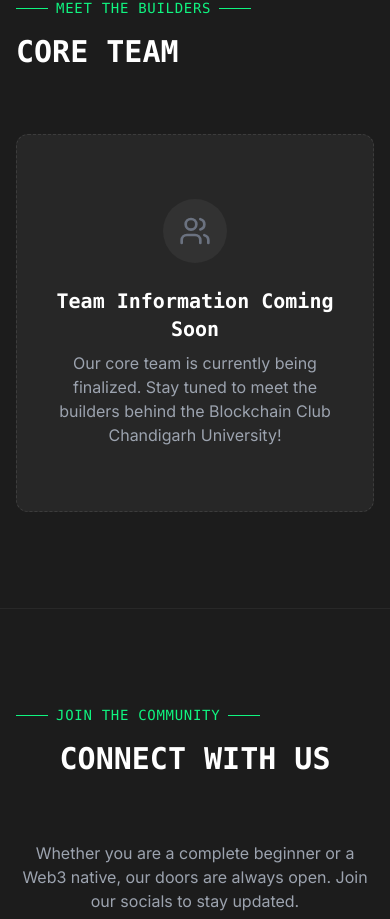
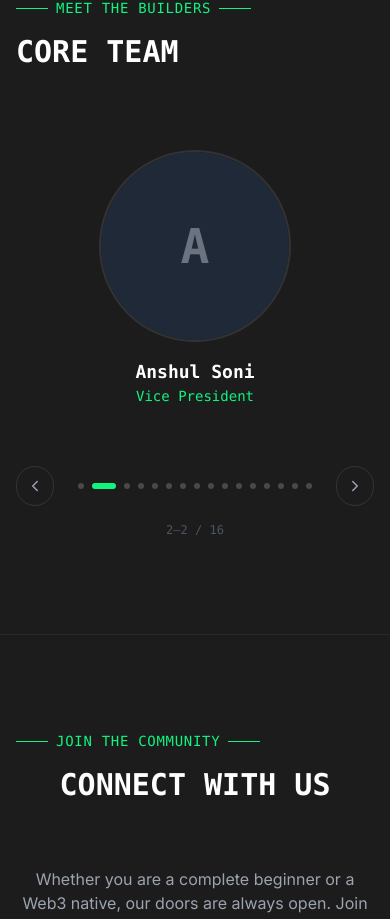
Before and after one commit to TrombokenduShiv/blockchain-club-cu.github.io, a Next.js app: page / in a window 390 px wide. Shown: the part 7375-8294 px from the top of the page. Built offline with nearby package versions, Linux system fonts and the light colour scheme.

Commit message:
Added Core Team Members. Also added gallery navbar button.

```diff
--- a/app/components/layout/Navbar.tsx
+++ b/app/components/layout/Navbar.tsx
@@ -51,7 +51,7 @@
           {/* Desktop Menu */}
           <div className="hidden md:block">
             <div className="ml-10 flex items-center space-x-8 font-mono text-sm">
-              {['About', 'Events', 'Team', 'Contact'].map((item) => (
+              {['About', 'Events', 'Gallery', 'Team', 'Contact'].map((item) => (
                 <button
                   key={item}
                   onClick={() => scrollToSection(item.toLowerCase())}
--- a/app/components/sections/Team.tsx
+++ b/app/components/sections/Team.tsx
@@ -1,13 +1,64 @@
 'use client';
 
 import { TEAM_MEMBERS } from '@/app/data/constants';
-import { motion } from 'framer-motion';
-import { Linkedin, Users } from 'lucide-react'; // Added Users icon
+import { motion, AnimatePresence } from 'framer-motion';
+import { Linkedin, Users, ChevronLeft, ChevronRight } from 'lucide-react';
 import { SectionHeader } from '../ui/SectionHeader';
+import { useState, useEffect, useCallback } from 'react';
+
+const CARDS_PER_PAGE = {
+  sm: 1,
+  md: 2,
+  lg: 4,
+};
 
 export const Team = () => {
-  // Check if team members exist
   const hasTeam = TEAM_MEMBERS && TEAM_MEMBERS.length > 0;
+  const [currentIndex, setCurrentIndex] = useState(0);
+  const [cardsVisible, setCardsVisible] = useState(4);
+  const [direction, setDirection] = useState<1 | -1>(1);
+  const [isPaused, setIsPaused] = useState(false);
+
+  // Responsive card count
+  useEffect(() => {
+    const update = () => {
+      if (window.innerWidth < 640) setCardsVisible(1);
+      else if (window.innerWidth < 1024) setCardsVisible(2);
+      else setCardsVisible(4);
+    };
+    update();
+    window.addEventListener('resize', update);
+    return () => window.removeEventListener('resize', update);
+  }, []);
+
+  const total = TEAM_MEMBERS?.length ?? 0;
+  const maxIndex = Math.max(0, total - cardsVisible);
+
+  const next = useCallback(() => {
+    setDirection(1);
+    setCurrentIndex((i) => (i >= maxIndex ? 0 : i + 1));
+  }, [maxIndex]);
+
+  const prev = useCallback(() => {
+    setDirection(-1);
+    setCurrentIndex((i) => (i <= 0 ? maxIndex : i - 1));
+  }, [maxIndex]);
+
+  // Auto-advance
+  useEffect(() => {
+    if (!hasTeam || isPaused) return;
+    const timer = setInterval(next, 3500);
+    return () => clearInterval(timer);
+  }, [hasTeam, isPaused, next]);
+
+  const visibleMembers =
+    TEAM_MEMBERS?.slice(currentIndex, currentIndex + cardsVisible) ?? [];
+
+  const variants = {
+    enter: (dir: number) => ({ opacity: 0, x: dir * 60 }),
+    center: { opacity: 1, x: 0 },
+    exit: (dir: number) => ({ opacity: 0, x: dir * -60 }),
+  };
 
   return (
     <section
@@ -18,7 +69,6 @@
         <SectionHeader title="CORE TEAM" subtitle="Meet The Builders" />
 
         {!hasTeam ? (
-          /* --- EMPTY STATE --- */
           <motion.div
             initial={{ opacity: 0, y: 20 }}
             whileInView={{ opacity: 1, y: 0 }}
@@ -37,19 +87,33 @@
             </p>
           </motion.div>
         ) : (
-          /* --- TEAM GRID --- */
-          <div className="flex flex-wrap justify-center gap-8">
-            {TEAM_MEMBERS.map((member, idx) => (
+          <div
+            className="relative"
+            onMouseEnter={() => setIsPaused(true)}
+            onMouseLeave={() => setIsPaused(false)}
+          >
+            {/* Carousel viewport */}
+            <div className="overflow-hidden px-2 py-4">
+              <AnimatePresence mode="popLayout" custom={direction}>
                 <motion.div
+                  key={currentIndex}
+                  custom={direction}
+                  variants={variants}
+                  initial="enter"
+                  animate="center"
+                  exit="exit"
+                  transition={{ duration: 0.35, ease: 'easeInOut' }}
+                  className="flex gap-8 justify-center"
+                >
+                  {visibleMembers.map((member) => (
+                    <div
                       key={member.id}
-                initial={{ opacity: 0, scale: 0.9 }}
-                whileInView={{ opacity: 1, scale: 1 }}
-                viewport={{ once: true }}
-                transition={{ delay: idx * 0.1 }}
-                className="w-full sm:w-[calc(50%-2rem)] lg:w-[calc(25%-2rem)] group text-center"
+                      className="w-full sm:w-[calc(50%-1rem)] lg:w-[calc(25%-1.5rem)] flex-shrink-0 group text-center"
                     >
+                      {/* Avatar */}
                       <div className="relative w-48 h-48 mx-auto mb-4 rounded-full overflow-hidden border-2 border-black/10 dark:border-white/10 group-hover:border-[#10F480] transition-all duration-300">
-                  <div className="w-full h-full bg-gray-800 flex items-center justify-center">
+                        <div className="w-full h-full bg-gray-100 dark:bg-gray-800 flex items-center justify-center">
+                          {member.image ? (
                             <img
                               src={member.image}
                               alt={member.name}
@@ -60,8 +124,14 @@
                                 target.src = `https://placehold.co/400x400/222/10F480?text=${member.name.charAt(0)}`;
                               }}
                             />
+                          ) : (
+                            <span className="text-5xl font-bold font-mono text-gray-400 dark:text-gray-500 group-hover:text-[#10F480] transition-colors">
+                              {member.name.charAt(0)}
+                            </span>
+                          )}
                         </div>
                       </div>
+
                       <h3 className="text-lg font-bold text-gray-900 dark:text-white font-mono">
                         {member.name}
                       </h3>
@@ -69,16 +139,67 @@
                         {member.role}
                       </p>
 
-                <div className="flex justify-center gap-3 transition-opacity duration-300">
+                      {member.linkedin && (
+                        <div className="flex justify-center gap-3">
                           <a
                             href={member.linkedin}
-                    className="text-gray-600 dark:text-gray-400 hover:text-gray-900 dark:hover:text-white"
+                            target="_blank"
+                            rel="noopener noreferrer"
+                            className="text-gray-600 dark:text-gray-400 hover:text-gray-900 dark:hover:text-white transition-colors"
                           >
                             <Linkedin size={18} />
                           </a>
                         </div>
+                      )}
+                    </div>
+                  ))}
                 </motion.div>
+              </AnimatePresence>
+            </div>
+
+            {/* Controls */}
+            <div className="flex items-center justify-center gap-6 mt-8">
+              <button
+                onClick={prev}
+                className="w-10 h-10 rounded-full border border-gray-300 dark:border-white/10 flex items-center justify-center text-gray-600 dark:text-gray-400 hover:border-[#10F480] hover:text-[#10F480] transition-all duration-200"
+                aria-label="Previous"
+              >
+                <ChevronLeft size={18} />
+              </button>
+
+              {/* Dot indicators */}
+              <div className="flex gap-2">
+                {Array.from({ length: maxIndex + 1 }).map((_, i) => (
+                  <button
+                    key={i}
+                    onClick={() => {
+                      setDirection(i > currentIndex ? 1 : -1);
+                      setCurrentIndex(i);
+                    }}
+                    className={`h-1.5 rounded-full transition-all duration-300 ${
+                      i === currentIndex
+                        ? 'w-6 bg-[#10F480]'
+                        : 'w-1.5 bg-gray-300 dark:bg-white/20 hover:bg-gray-400 dark:hover:bg-white/40'
+                    }`}
+                    aria-label={`Go to slide ${i + 1}`}
+                  />
                 ))}
+              </div>
+
+              <button
+                onClick={next}
+                className="w-10 h-10 rounded-full border border-gray-300 dark:border-white/10 flex items-center justify-center text-gray-600 dark:text-gray-400 hover:border-[#10F480] hover:text-[#10F480] transition-all duration-200"
+                aria-label="Next"
+              >
+                <ChevronRight size={18} />
+              </button>
+            </div>
+
+            {/* Member count */}
+            <p className="text-center text-xs font-mono text-gray-400 dark:text-gray-600 mt-4">
+              {currentIndex + 1}–{Math.min(currentIndex + cardsVisible, total)}{' '}
+              / {total}
+            </p>
           </div>
         )}
       </div>
--- a/app/data/constants.ts
+++ b/app/data/constants.ts
@@ -15,8 +15,8 @@
   id: number;
   name: string;
   role: string;
-  image: string;
-  linkedin: string;
+  image?: string;
+  linkedin?: string;
 }
 
 interface AboutItem {
@@ -25,13 +25,118 @@
 }
 
 export const TEAM_MEMBERS: MemberItem[] = [
-  // {
-  //   id: 1,
-  //   name: 'Alex Johnson',
-  //   role: 'President',
-  //   image: '/api/placeholder/400/400', // Replace with real image path
-  //   linkedin: '#',
-  // },
+  {
+    id: 1,
+    name: 'Aman Kumar Jha',
+    role: 'Secretary',
+    // image: '/api/placeholder/400/400',
+    // linkedin: '#',
+  },
+  {
+    id: 2,
+    name: 'Anshul Soni',
+    role: 'Vice President',
+    // image: '/api/placeholder/400/400',
+    // linkedin: '#',
+  },
+  {
+    id: 3,
+    name: 'Anurag',
+    role: 'Joint Secretary',
+    // image: '/api/placeholder/400/400',
+    // linkedin: '#',
+  },
+  {
+    id: 4,
+    name: 'Rahul Raj Jaiswal',
+    role: 'Community Manager',
+    // image: '/api/placeholder/400/400',
+    // linkedin: '#',
+  },
+  {
+    id: 5,
+    name: 'Bhumi',
+    role: 'Tech Lead',
+    // image: '/api/placeholder/400/400',
+    // linkedin: '#',
+  },
+  {
+    id: 6,
+    name: 'Praveer Shrivastava',
+    role: 'Tech Lead',
+    // image: '/api/placeholder/400/400',
+    // linkedin: '#',
+  },
+  {
+    id: 7,
+    name: 'Shubham Singh',
+    role: 'Social Media Lead',
+    // image: '/api/placeholder/400/400',
+    // linkedin: '#',
+  },
+  {
+    id: 8,
+    name: 'Tripti Verma',
+    role: 'Documentation & Research Lead',
+    // image: '/api/placeholder/400/400',
+    // linkedin: '#',
+  },
+  {
+    id: 9,
+    name: 'Ritika',
+    role: 'Documentation & Research Lead',
+    // image: '/api/placeholder/400/400',
+    // linkedin: '#',
+  },
+  {
+    id: 10,
+    name: 'Shreya',
+    role: 'Documentation & Research Lead',
+    // image: '/api/placeholder/400/400',
+    // linkedin: '#',
+  },
+  {
+    id: 11,
+    name: 'Solanky Jeeth Kumar',
+    role: 'Documentation & Research Lead',
+    // image: '/api/placeholder/400/400',
+    // linkedin: '#',
+  },
+  {
+    id: 12,
+    name: 'Palak',
+    role: 'Anchor Lead',
+    // image: '/api/placeholder/400/400',
+    // linkedin: '#',
+  },
+  {
+    id: 13,
+    name: 'Kanika Sehgal',
+    role: 'Anchor Lead',
+    // image: '/api/placeholder/400/400',
+    // linkedin: '#',
+  },
+  {
+    id: 14,
+    name: 'Rohan Dhami',
+    role: 'Anchor Lead',
+    // image: '/api/placeholder/400/400',
+    // linkedin: '#',
+  },
+  {
+    id: 15,
+    name: 'Pragya Sethi',
+    role: 'Anchor Lead',
+    // image: '/api/placeholder/400/400',
+    // linkedin: '#',
+  },
+  {
+    id: 16,
+    name: 'Aman Kumar',
+    role: 'Event Lead',
+    // image: '/api/placeholder/400/400',
+    // linkedin: '#',
+  },
 ];
 
 export const EVENTS: EventItem[] = [
@@ -43,8 +148,7 @@
     date: 'February 26, 2026',
     time: '9:00 AM - 4:30 PM',
     location: 'B3, Seminar Hall',
-    description:
-      `Learn how real-world industry problems can be turned into scalable startup
+    description: `Learn how real-world industry problems can be turned into scalable startup
 ideas using AI and Blockchain technologies.`,
     status: 'Upcoming',
     link: 'https://docs.google.com/forms/d/e/1FAIpQLSeL0Fw4Mo3nC54h2HQJEQNrVeHbKJp6yqog3waiyMY78ouDQA/viewform',
@@ -82,5 +186,5 @@
   'gallery/18b95b48-3231-49a7-bee1-a51d6dea42f1.webp',
   'gallery/0186de70-55e7-4f28-b2f3-3d9bb953e365.webp',
   'gallery/500aa670-037b-49a2-9ef0-e1688c8e9f88.webp',
-  'gallery/b79f17e3-b5c8-4013-a891-6bf23911e88f.webp'
+  'gallery/b79f17e3-b5c8-4013-a891-6bf23911e88f.webp',
 ];
```
Lines whose indentation alone changed are shown as unchanged.
